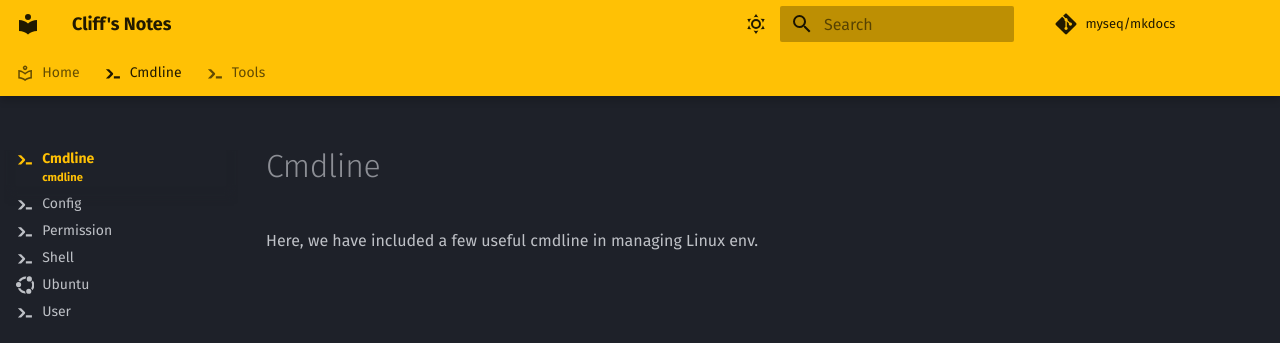
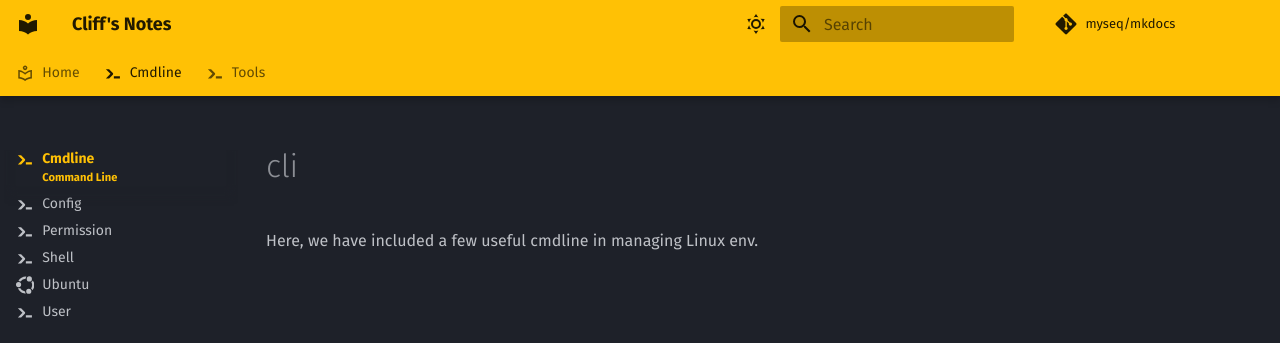
Before and after one commit to myseq/mkdocs, an MkDocs documentation site: the page built from docs/cmdline/index.md, in a window 1280 px wide. Shown: the top 343 px of the page. Built offline with MkDocs 1.6.1 and Material for MkDocs 9.7.7, drawn with Linux system fonts in a browser that asks for light colours; comment, search, counter and statistics services are not loaded.

Commit message:
Updated subtitle

```diff
--- a/docs/cmdline/index.md
+++ b/docs/cmdline/index.md
@@ -1,9 +1,8 @@
 ---
 icon: material/console-line
 title: cli
-subtitle: cmdline
+subtitle: Command Line
 ---
 
-# Cmdline
 
 Here, we have included a few useful cmdline in managing Linux env.
```
